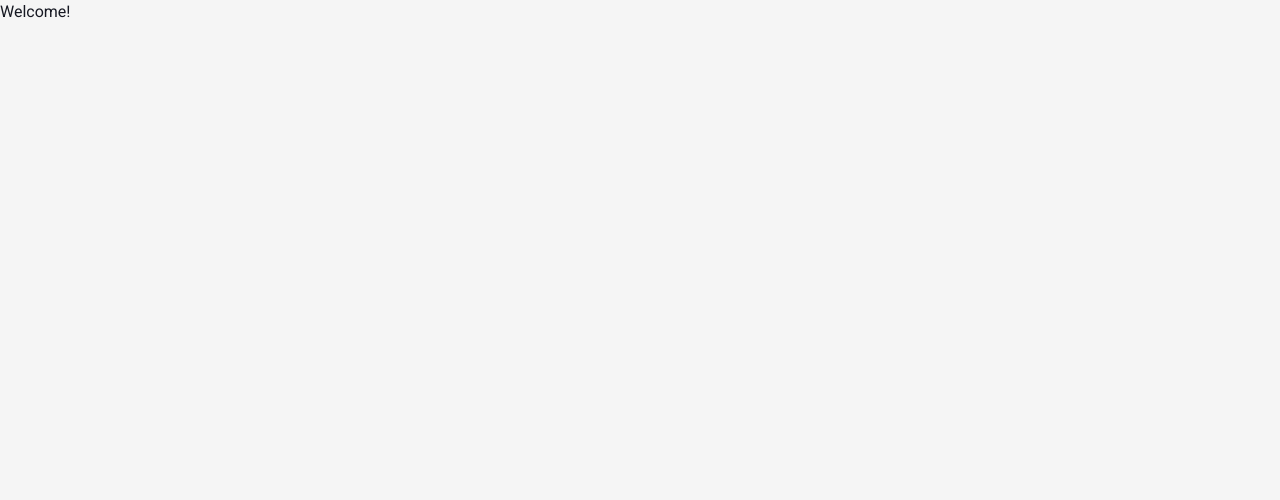
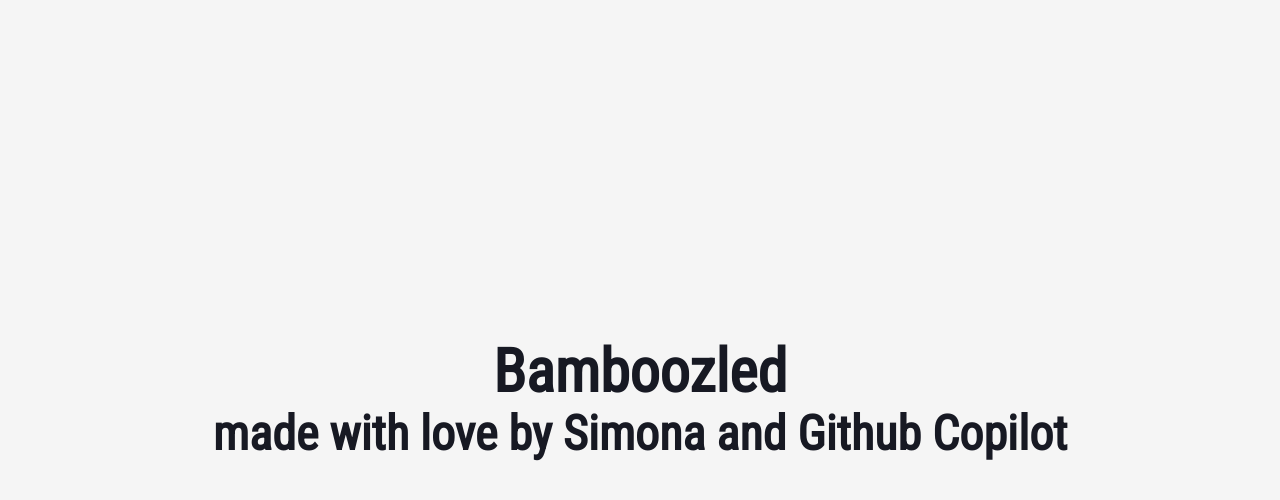
Before and after one commit to winnekes/bamboozled-copilot-example, a Next.js app: page / in a window 1280 px wide. Shown: the top 500 px of the page. Built offline with nearby package versions, Linux system fonts and the light colour scheme.

Commit message:
Pair program: create initial heading

```diff
--- a/pages/index.tsx
+++ b/pages/index.tsx
@@ -1,5 +1,21 @@
-import { Text } from "@chakra-ui/react";
+import { Center, Heading, VStack } from "@chakra-ui/react";
 
 export default function Home() {
-  return <Text>Welcome!</Text>;
+  /* Render a Center with h of "100vh" and a VStack.
+  The VStack is a stack of two elements:
+  - a Heading as="h1" and size="3xl" with Text "Bamboozled"
+  - another Heading as="h2" and size="2xl" with Text "made with love by Simona and Github Copilot"
+   */
+  return (
+    <Center h="100vh">
+      <VStack>
+        <Heading as="h1" size="3xl">
+          Bamboozled
+        </Heading>
+        <Heading as="h2" size="2xl">
+          made with love by Simona and Github Copilot
+        </Heading>
+      </VStack>
+    </Center>
+  );
 }
```
